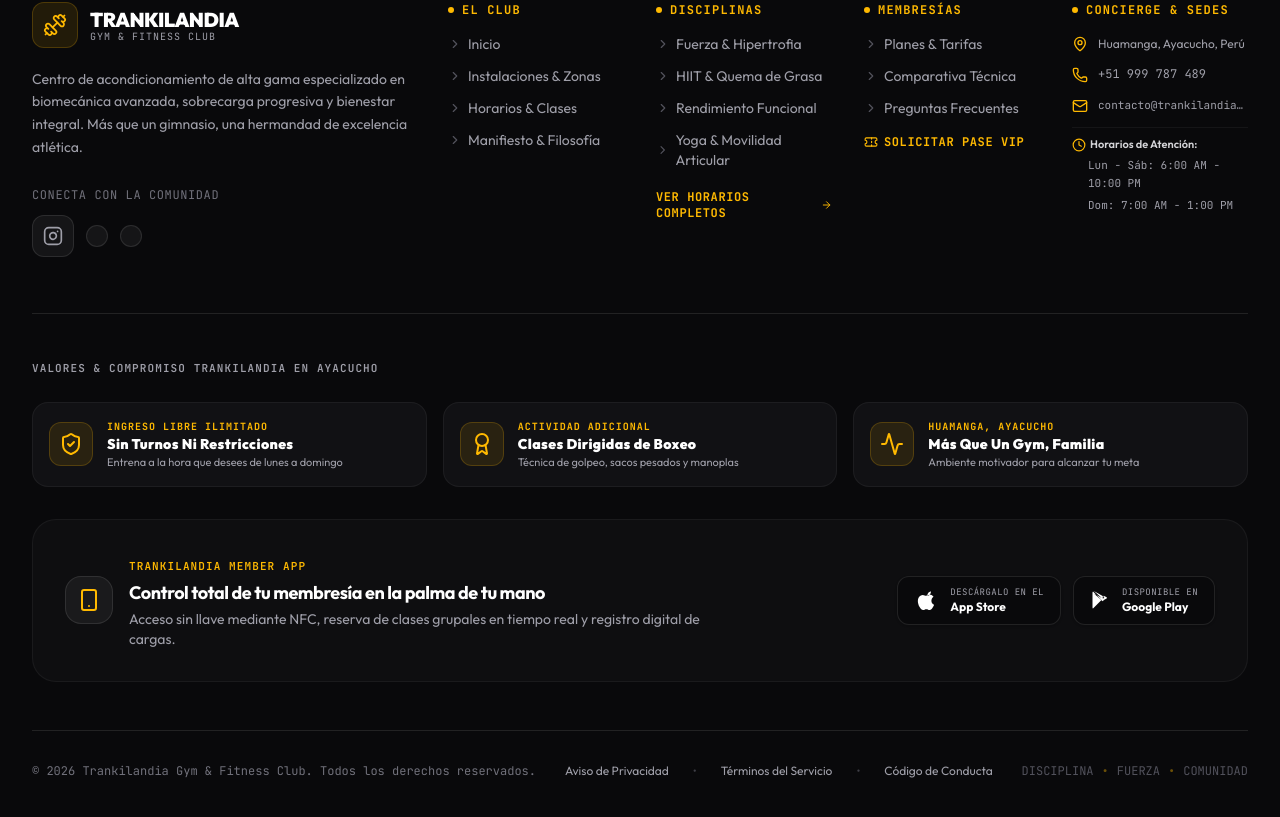
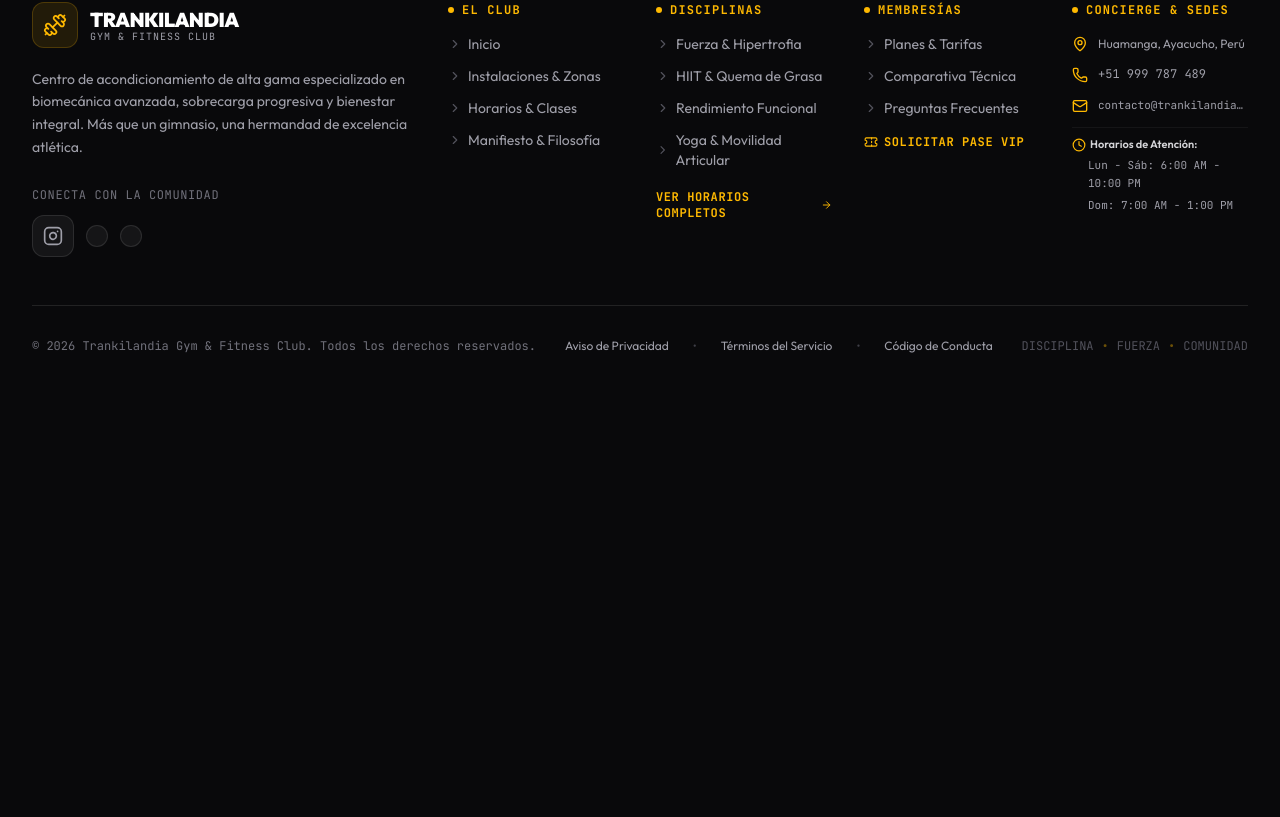
Before and after one commit to Trankilandia-web/trankilandiaweb, a React (Vite) app: page / in a window 1280 px wide. Shown: the part 5268-6085 px from the top of the page. After the commit the page ends 5686 px from the top, so only its background shows below. Built offline with nearby package versions, Linux system fonts and the light colour scheme.

Commit message:
fix(footer): remove fictional Member App teaser and redundant commitment cards

```diff
--- a/src/components/Footer.tsx
+++ b/src/components/Footer.tsx
@@ -8,11 +8,7 @@
   Clock,
   ArrowRight,
   CheckCircle2,
-  ShieldCheck,
-  Award,
-  Activity,
   Ticket,
-  Smartphone,
   ChevronRight,
   Info,
   X,
@@ -397,130 +393,7 @@
           </div>
         </div>
 
-        {/* 3. Sellos de Compromiso y Servicios */}
-        <div className="mt-14 pt-10 border-t border-white/10">
-          <div className="text-center md:text-left mb-6">
-            <span className="text-[11px] font-mono font-semibold uppercase tracking-widest text-zinc-400">
-              VALORES &amp; COMPROMISO TRANKILANDIA EN AYACUCHO
-            </span>
-          </div>
-          <div className="grid grid-cols-1 md:grid-cols-3 gap-4">
-            {/* Ingreso Libre */}
-            <div className="flex items-center gap-3.5 p-4 rounded-2xl bg-zinc-900/60 border border-white/5 hover:border-amber-400/30 transition-all">
-              <div className="w-11 h-11 rounded-xl bg-amber-400/10 border border-amber-400/20 flex items-center justify-center text-amber-400 shrink-0">
-                <ShieldCheck className="w-6 h-6" />
-              </div>
-              <div>
-                <div className="text-[10px] font-mono uppercase tracking-widest text-amber-400 font-bold">
-                  INGRESO LIBRE ILIMITADO
-                </div>
-                <div className="text-sm font-black text-white tracking-wide">
-                  Sin Turnos Ni Restricciones
-                </div>
-                <div className="text-[11px] text-zinc-400">Entrena a la hora que desees de lunes a domingo</div>
-              </div>
-            </div>
-
-            {/* Boxeo Adicional */}
-            <div className="flex items-center gap-3.5 p-4 rounded-2xl bg-zinc-900/60 border border-white/5 hover:border-amber-400/30 transition-all">
-              <div className="w-11 h-11 rounded-xl bg-amber-400/10 border border-amber-400/20 flex items-center justify-center text-amber-400 shrink-0">
-                <Award className="w-6 h-6" />
-              </div>
-              <div>
-                <div className="text-[10px] font-mono uppercase tracking-widest text-amber-400 font-bold">
-                  ACTIVIDAD ADICIONAL
-                </div>
-                <div className="text-sm font-black text-white tracking-wide">
-                  Clases Dirigidas de Boxeo
-                </div>
-                <div className="text-[11px] text-zinc-400">Técnica de golpeo, sacos pesados y manoplas</div>
-              </div>
-            </div>
-
-            {/* Comunidad */}
-            <div className="flex items-center gap-3.5 p-4 rounded-2xl bg-zinc-900/60 border border-white/5 hover:border-amber-400/30 transition-all">
-              <div className="w-11 h-11 rounded-xl bg-amber-400/10 border border-amber-400/20 flex items-center justify-center text-amber-400 shrink-0">
-                <Activity className="w-6 h-6" />
-              </div>
-              <div>
-                <div className="text-[10px] font-mono uppercase tracking-widest text-amber-400 font-bold">
-                  HUAMANGA, AYACUCHO
-                </div>
-                <div className="text-sm font-black text-white tracking-wide">
-                  Más Que Un Gym, Familia
-                </div>
-                <div className="text-[11px] text-zinc-400">Ambiente motivador para alcanzar tu meta</div>
-              </div>
-            </div>
-          </div>
-        </div>
-
-        {/* 4. Member App Download Teaser */}
-        <div className="mt-8 p-6 sm:p-8 rounded-3xl bg-zinc-900/40 border border-white/5 flex flex-col md:flex-row items-center justify-between gap-6">
-          <div className="flex items-center gap-4 text-center md:text-left">
-            <div className="w-12 h-12 rounded-2xl bg-white/5 border border-white/10 flex items-center justify-center text-amber-400 shrink-0 hidden sm:flex">
-              <Smartphone className="w-6 h-6" />
-            </div>
-            <div>
-              <div className="inline-flex items-center gap-1.5 text-[11px] font-mono font-semibold text-amber-400 uppercase tracking-widest mb-1">
-                <span>TRANKILANDIA MEMBER APP</span>
-              </div>
-              <h5 className="text-base sm:text-lg font-bold text-white tracking-tight">
-                Control total de tu membresía en la palma de tu mano
-              </h5>
-              <p className="text-xs sm:text-sm text-zinc-400 mt-0.5 max-w-xl">
-                Acceso sin llave mediante NFC, reserva de clases grupales en tiempo real y registro digital de cargas.
-              </p>
-            </div>
-          </div>
-
-          {/* Download Badges */}
-          <div className="flex flex-wrap items-center justify-center gap-3 shrink-0">
-            {/* Apple Store */}
-            <a
-              href="#app-store"
-              onClick={(e) => {
-                e.preventDefault();
-                alert('La aplicación de Trankilandia Gym para iOS estará disponible próximamente en el App Store.');
-              }}
-              className="px-4 py-2.5 rounded-xl bg-zinc-950/80 hover:bg-zinc-900 border border-white/10 hover:border-amber-400/40 text-white transition-all flex items-center gap-3 group shadow-sm"
-              aria-label="Descargar en Apple App Store"
-            >
-              <svg className="w-6 h-6 fill-current text-white group-hover:text-amber-400 transition-colors" viewBox="0 0 24 24">
-                <path d="M18.71 19.5c-.83 1.24-1.71 2.45-3.05 2.47-1.34.03-1.77-.79-3.29-.79-1.53 0-2 .77-3.27.82-1.31.05-2.3-1.32-3.14-2.53C4.25 17 2.94 12.45 4.7 9.39c.87-1.52 2.43-2.48 4.12-2.51 1.28-.02 2.5.87 3.29.87.78 0 2.26-1.07 3.81-.91.65.03 2.47.26 3.64 1.98-.09.06-2.17 1.28-2.15 3.81.03 3.02 2.65 4.03 2.68 4.04-.03.07-.42 1.44-1.38 2.83M15.97 6.38c.62-.75 1.04-1.8 0.93-2.85-.9.04-1.98.6-2.62 1.35-.57.65-1.07 1.71-.93 2.73 1 .08 2-.48 2.62-1.23z" />
-              </svg>
-              <div className="text-left">
-                <div className="text-[9px] font-mono uppercase tracking-wider text-zinc-400 leading-tight">
-                  Descárgalo en el
-                </div>
-                <div className="text-xs font-bold leading-tight">App Store</div>
-              </div>
-            </a>
-
-            {/* Google Play */}
-            <a
-              href="#google-play"
-              onClick={(e) => {
-                e.preventDefault();
-                alert('La aplicación de Trankilandia Gym para Android estará disponible próximamente en Google Play.');
-              }}
-              className="px-4 py-2.5 rounded-xl bg-zinc-950/80 hover:bg-zinc-900 border border-white/10 hover:border-amber-400/40 text-white transition-all flex items-center gap-3 group shadow-sm"
-              aria-label="Descargar en Google Play"
-            >
-              <svg className="w-5 h-5 fill-current text-white group-hover:text-amber-400 transition-colors" viewBox="0 0 24 24">
-                <path d="M3.609 1.814L13.792 12 3.61 22.186c-.378-.31-.61-.785-.61-1.336V3.15c0-.551.232-1.026.609-1.336zM15.207 13.414l2.121-2.121-12.72-7.234 10.599 9.355zm0-2.828L4.608 1.23 17.328 8.465l-2.121 2.121zm1.414 1.414l3.182-1.81c.78-.443.78-1.163 0-1.606l-3.182-1.81-1.768 1.768 1.768 2.458z" />
-              </svg>
-              <div className="text-left">
-                <div className="text-[9px] font-mono uppercase tracking-wider text-zinc-400 leading-tight">
-                  Disponible en
-                </div>
-                <div className="text-xs font-bold leading-tight">Google Play</div>
-              </div>
-            </a>
-          </div>
-        </div>
-
-        {/* 5. Barra Legal Inferior */}
+        {/* Barra Legal Inferior */}
         <div className="border-t border-white/10 pt-8 mt-12 flex flex-col md:flex-row items-center justify-between gap-6 text-xs text-zinc-500 font-mono text-center md:text-left">
           <p>© {new Date().getFullYear()} Trankilandia Gym &amp; Fitness Club. Todos los derechos reservados.</p>
 
@@ -543,7 +416,7 @@
               onClick={() =>
                 handleOpenLegal(
                   'Términos del Servicio',
-                  'Las membresías de Trankilandia Gym otorgan derechos de uso sobre las áreas estipuladas según cada categoría (Plata, Oro, Black VIP). Todo usuario se compromete al uso correcto y seguro de las máquinas Hammer Strength y barras Eleiko, así como a portar calzado y toalla deportiva.'
+                  'Las membresías de Trankilandia Gym otorgan acceso libre e ilimitado a la sala de musculación y áreas contratadas. Todo socio se compromete al uso adecuado y seguro del equipamiento, así como a portar calzado y toalla deportiva.'
                 )
               }
               className="text-zinc-400 hover:text-amber-400 transition-colors cursor-pointer"
```
